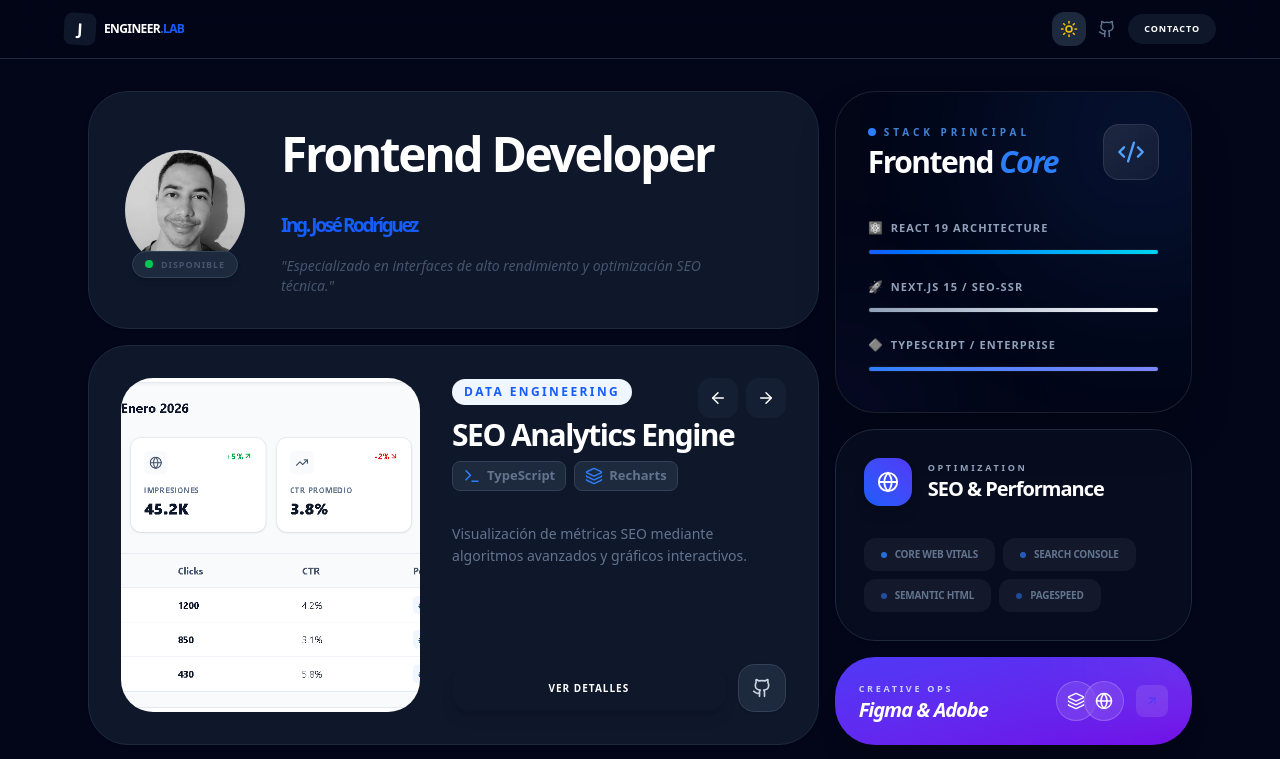
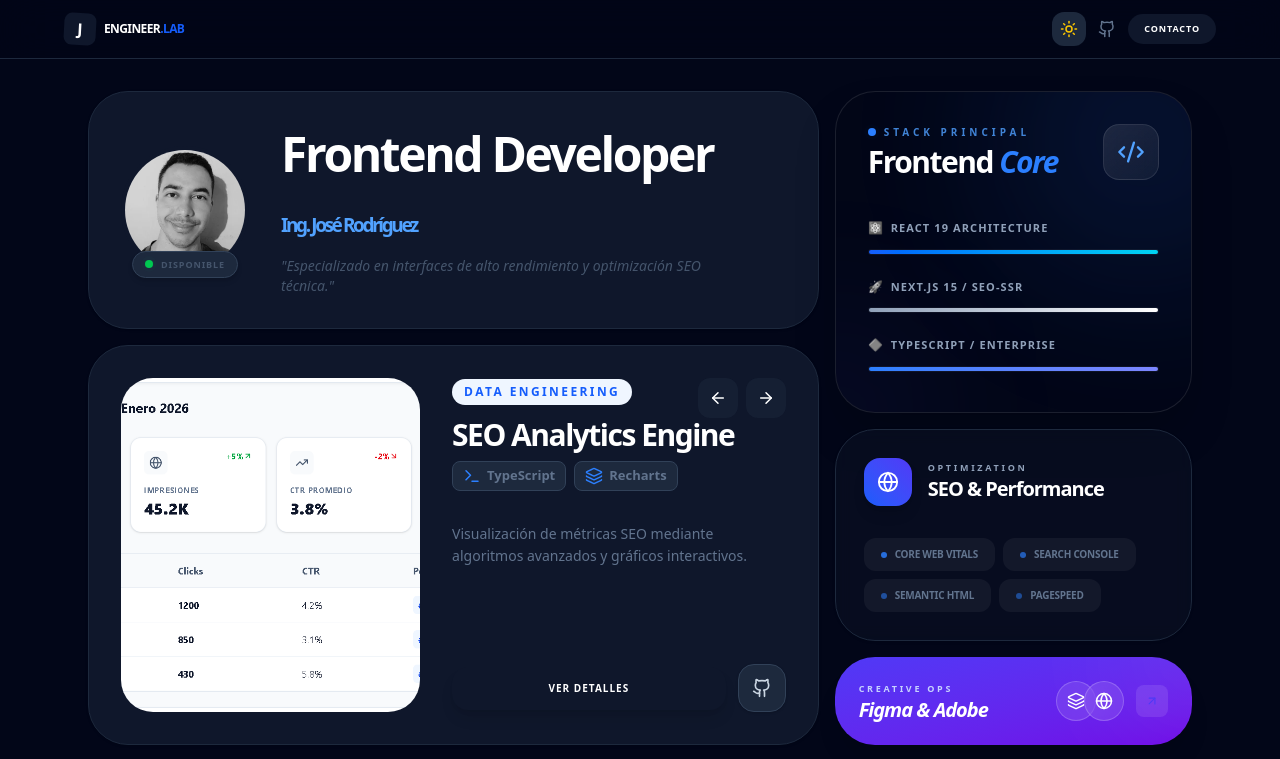
Before and after one commit to Jdev900/my-portafolio, a React (Vite) app: page / in a window 1280 px wide. Shown: the top 759 px of the page. Built offline with nearby package versions, Linux system fonts and the light colour scheme.

Commit message:
Mejora del h1

```diff
--- a/src/App.tsx
+++ b/src/App.tsx
@@ -138,7 +138,7 @@ export default function App() {
             <div className="text-center md:text-left">
               <h1 className={`text-3xl md:text-5xl font-black tracking-tighter leading-tight mb-3 ${darkMode ? 'text-white' : 'text-slate-900'} transition-colors`}>
                 Frontend Developer<br/>
-                <span className="text-[19px] text-blue-600 Arial"> Ing. José Rodríguez</span><br/>
+                <span className="text-[19px] text-blue-400 Italic"> Ing. José Rodríguez</span><br/>
               </h1>
                 <p className="text-slate-600 dark:text-slate-400 text-sm font-medium max-w-md italic transition-colors">
                     "Especializado en interfaces de alto rendimiento y optimización SEO técnica."
```
